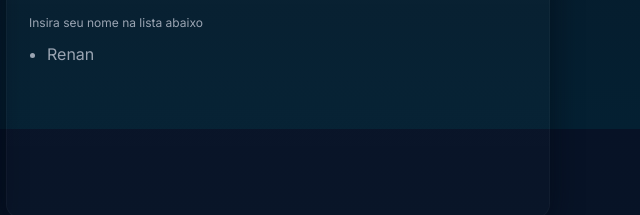
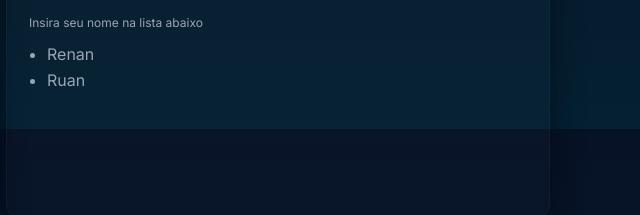
Before and after one commit to pedro-2025274/website-tecinfo, a plain HTML site: page index.html in a window 1280 px wide. Shown: the part 671-886 px from the top of the page, 640-1280 px from the left. Drawn offline with Linux system fonts and the light colour scheme.

Commit message:
Adicionando no projeto de pedro

```diff
--- a/index.html
+++ b/index.html
@@ -318,6 +318,7 @@
         <small>Insira seu nome na lista abaixo</small>
         <ul style="margin:12px 0 0;padding-left:18px;color:var(--muted);line-height:1.6">
           <li>Renan</li>
+          <li>Ruan </li>
         </ul>
       </div>
     </section>
```
